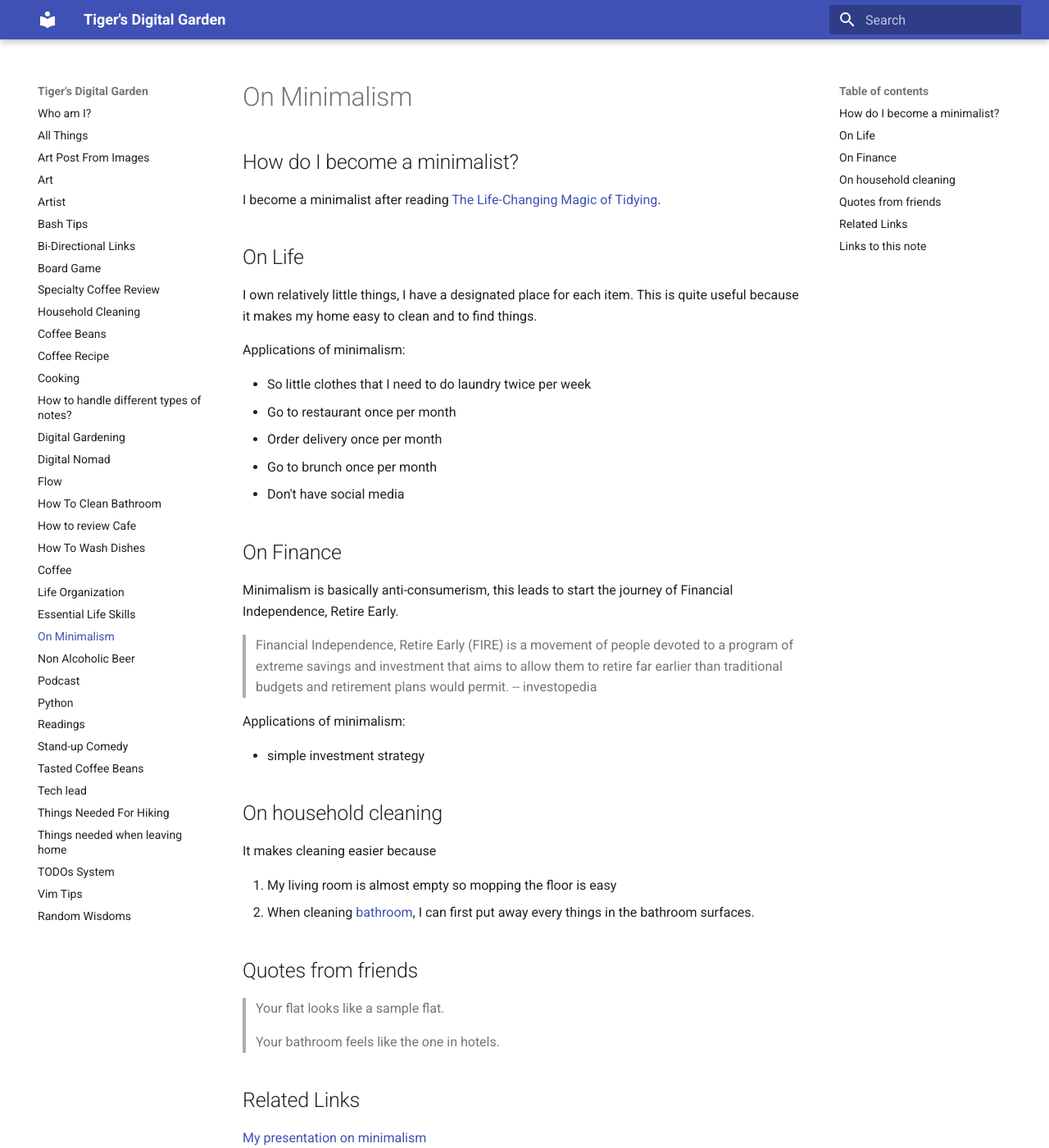
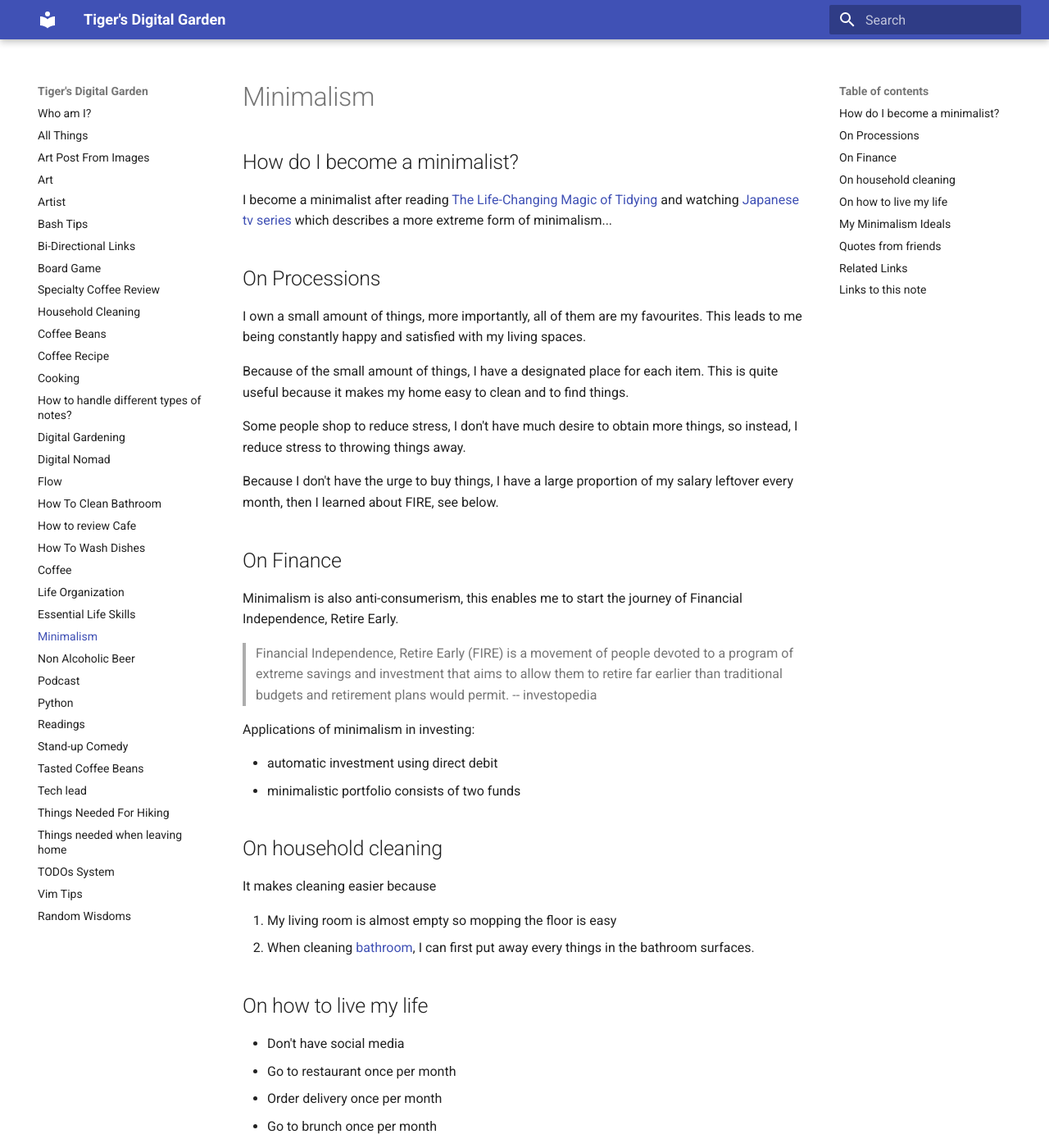
Before and after one commit to ynotstartups/notes, an MkDocs documentation site: the page built from notes/minimalism.md, in a window 1280 px wide and 1400 px high. Shown: the whole window at 82% size. Built offline with MkDocs 1.6.1 and Material for MkDocs 9.7.7, drawn with Linux system fonts in a browser that asks for light colours; some of the changed text lies outside the part shown.

Commit message:
update minimalism

```diff
--- a/notes/minimalism.md
+++ b/notes/minimalism.md
@@ -1,31 +1,30 @@
-# On Minimalism
+# Minimalism
 
 ## How do I become a minimalist?
 
-I become a minimalist after reading [The Life-Changing Magic of Tidying](https://www.amazon.co.uk/Life-Changing-Magic-Tidying-effective-clutter/dp/0091955106/ref=asc_df_0091955106/?tag=googshopuk-21&linkCode=df0&hvadid=310834580283&hvpos=&hvnetw=g&hvrand=11869604209145403320&hvpone=&hvptwo=&hvqmt=&hvdev=c&hvdvcmdl=&hvlocint=&hvlocphy=9041110&hvtargid=pla-492265979689&psc=1&th=1&psc=1).
+I become a minimalist after reading [The Life-Changing Magic of Tidying](https://www.amazon.co.uk/Life-Changing-Magic-Tidying-effective-clutter/dp/0091955106/ref=asc_df_0091955106/?tag=googshopuk-21&linkCode=df0&hvadid=310834580283&hvpos=&hvnetw=g&hvrand=11869604209145403320&hvpone=&hvptwo=&hvqmt=&hvdev=c&hvdvcmdl=&hvlocint=&hvlocphy=9041110&hvtargid=pla-492265979689&psc=1&th=1&psc=1) and watching [Japanese tv series](https://www.imdb.com/title/tt5362450/) which describes a more extreme form of minimalism...
 
-## On Life
+## On Processions
 
-I own relatively little things, I have a designated place for each item.
+I own a small amount of things, more importantly, all of them are my favourites. This leads to me being constantly happy and satisfied with my living spaces.
+
+Because of the small amount of things, I have a designated place for each item.
 This is quite useful because it makes my home easy to clean and to find things.
 
-Applications of minimalism:
+Some people shop to reduce stress, I don't have much desire to obtain more things, so instead, I reduce stress to throwing things away.
 
-- So little clothes that I need to do laundry twice per week
-- Go to restaurant once per month
-- Order delivery once per month
-- Go to brunch once per month
-- Don't have social media
+Because I don't have the urge to buy things, I have a large proportion of my salary leftover every month, then I learned about FIRE, see below.
 
 ## On Finance
 
-Minimalism is basically anti-consumerism, this leads to start the journey of Financial Independence, Retire Early.
+Minimalism is also anti-consumerism, this enables me to start the journey of Financial Independence, Retire Early.
 
 > Financial Independence, Retire Early (FIRE) is a movement of people devoted to a program of extreme savings and investment that aims to allow them to retire far earlier than traditional budgets and retirement plans would permit. -- investopedia
 
-Applications of minimalism:
+Applications of minimalism in investing:
 
-- simple investment strategy
+- automatic investment using direct debit
+- minimalistic portfolio consists of two funds
 
 ## On household cleaning
 
@@ -33,6 +32,23 @@ It makes cleaning easier because
 
 1. My living room is almost empty so mopping the floor is easy
 1. When cleaning [bathroom](how-to-clean-bathroom.md), I can first put away every things in the bathroom surfaces.
+
+## On how to live my life
+
+- Don't have social media
+- Go to restaurant once per month
+- Order delivery once per month
+- Go to brunch once per month
+
+## My Minimalism Ideals
+
+**Living Room**
+
+Just a sofa & a table
+
+**Bed Room**
+
+Just one bed and a wardrobe
 
 ## Quotes from friends
 
```
